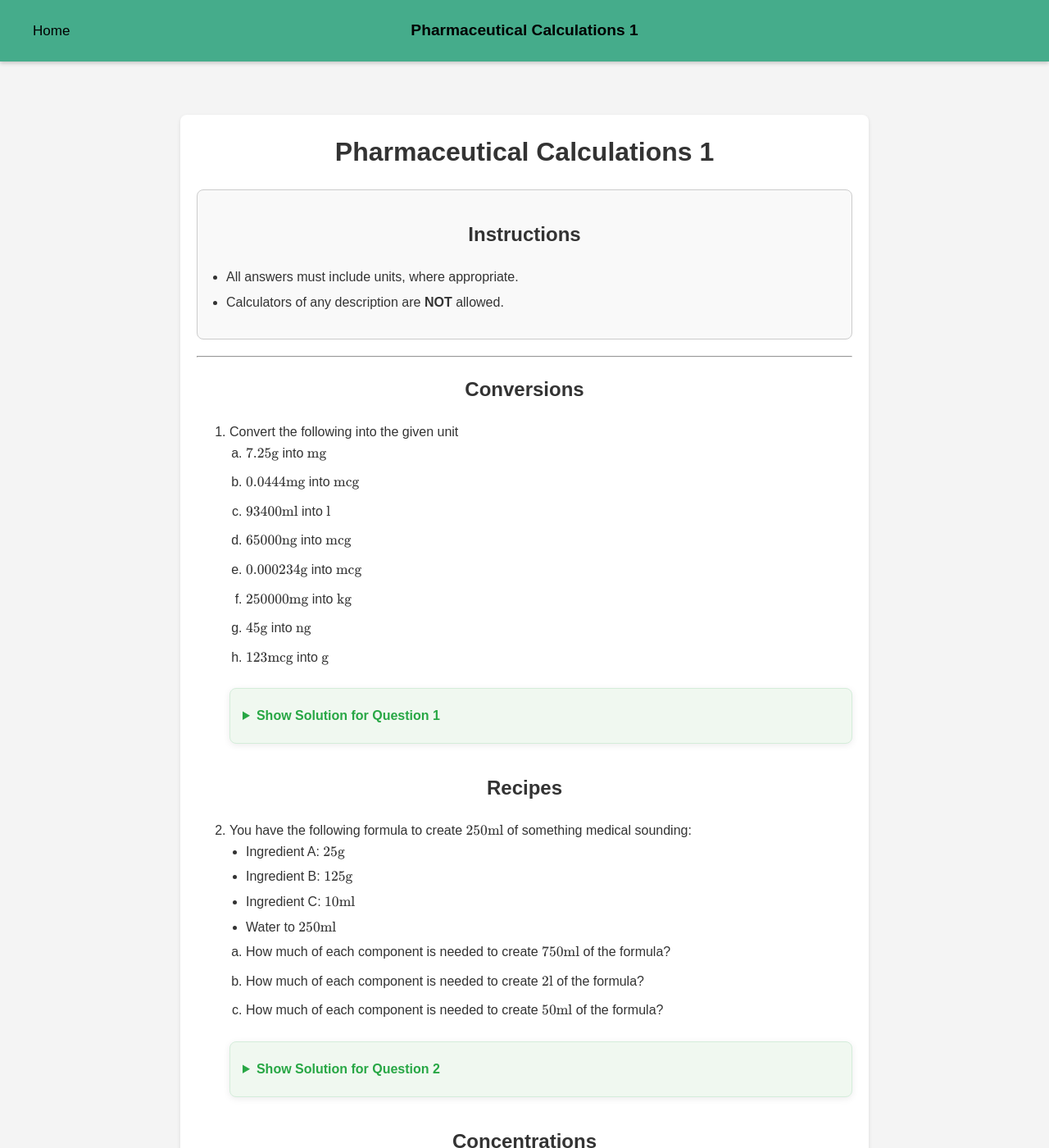
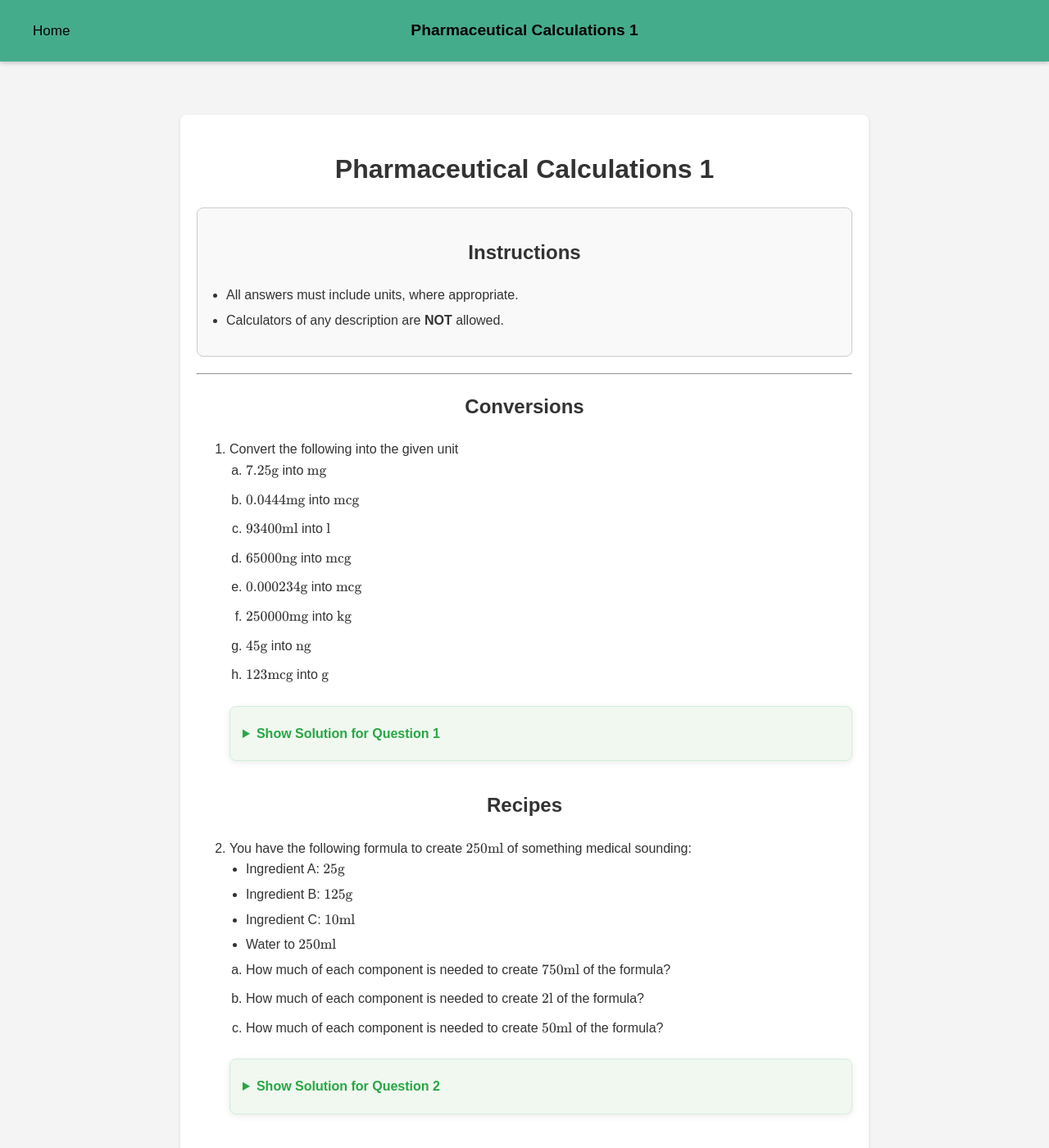
Before and after one commit to probe973/pha-4010y, a Jekyll site: the page built from review/1.md, in a window 1280 px wide and 1400 px high. Shown: the whole window at 82% size. Built offline with Jekyll 4.4.1, drawn with Linux system fonts in a browser that asks for light colours.

Commit message:
Update style.css

```diff
--- a/assets/css/style.css
+++ b/assets/css/style.css
@@ -328,7 +328,3 @@ mjx-container, mjx-math {
         padding-bottom: 100%; /* Adjust aspect ratio for smaller screens if needed */
     }
 }
-
-.content > *:first-child {
-    margin-top: 0 !important;
-}
```
